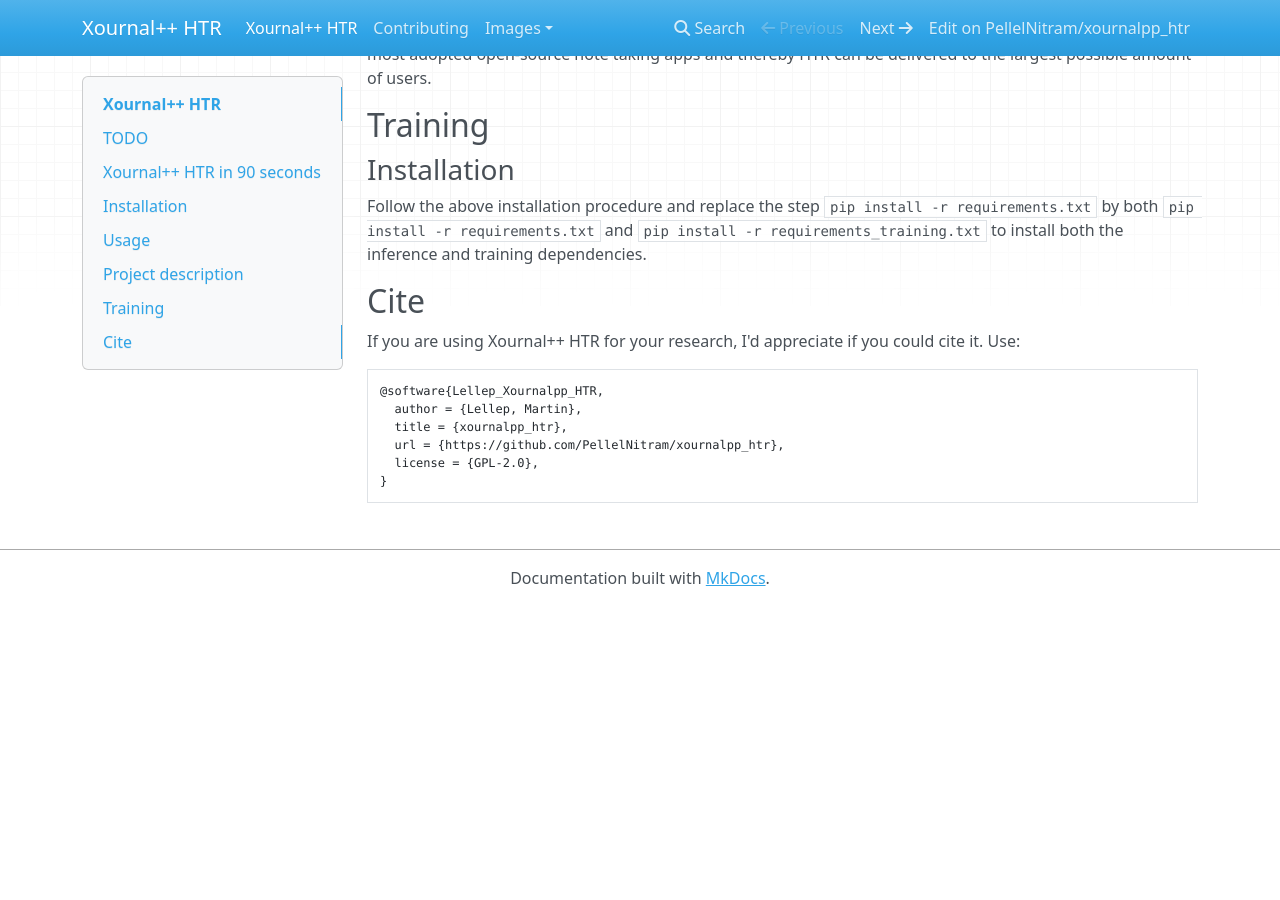
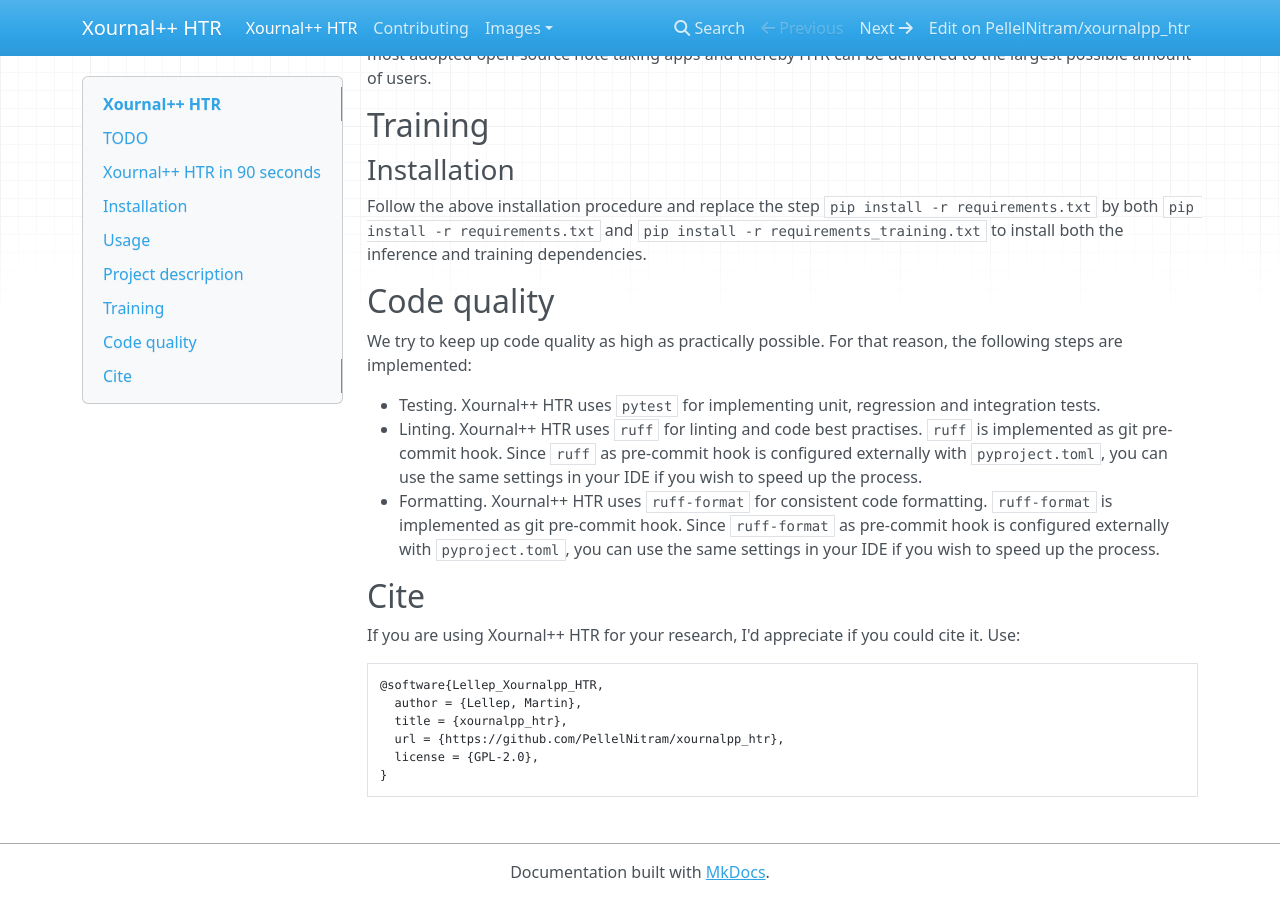
Before and after one commit to PellelNitram/xournalpp_htr, an MkDocs documentation site: the page built from docs/index.md, in a window 1280 px wide and 900 px high, scrolled down 2167 px. Built offline with MkDocs 1.6.1, drawn with Linux system fonts in a browser that asks for light colours; nearby versions of some CDN libraries; before the commit the page ends 2773 px from its top, so only the background shows below that.

Commit message:
Work on documentation.

```diff
--- a/docs/index.md
+++ b/docs/index.md
@@ -99,6 +99,14 @@
 
 Follow the above installation procedure and replace the step `pip install -r requirements.txt` by both `pip install -r requirements.txt` and `pip install -r requirements_training.txt` to install both the inference and training dependencies.
 
+## Code quality
+
+We try to keep up code quality as high as practically possible. For that reason, the following steps are implemented:
+
+- Testing. Xournal++ HTR uses `pytest` for implementing unit, regression and integration tests.
+- Linting. Xournal++ HTR uses `ruff` for linting and code best practises. `ruff` is implemented as git pre-commit hook. Since `ruff` as pre-commit hook is configured externally with `pyproject.toml`, you can use the same settings in your IDE if you wish to speed up the process.
+- Formatting. Xournal++ HTR uses `ruff-format` for consistent code formatting. `ruff-format` is implemented as git pre-commit hook. Since `ruff-format` as pre-commit hook is configured externally with `pyproject.toml`, you can use the same settings in your IDE if you wish to speed up the process.
+
 ## Cite
 
 If you are using Xournal++ HTR for your research, I'd appreciate if you could cite it. Use:
```
